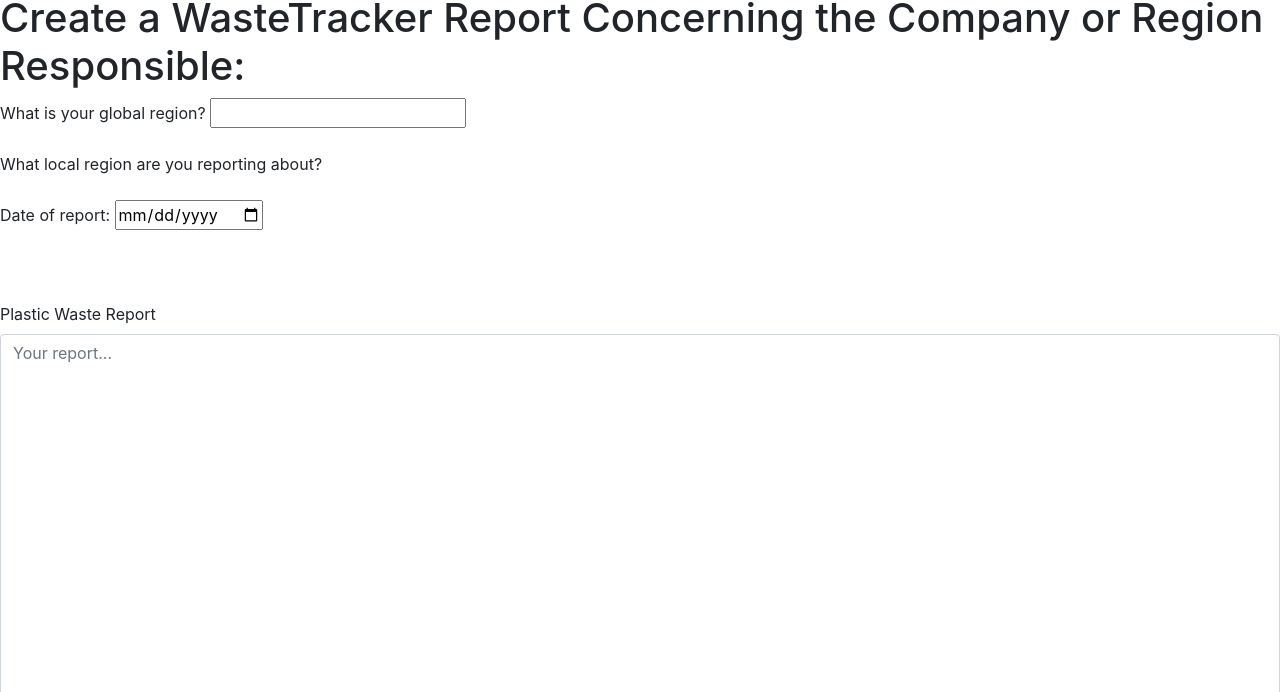
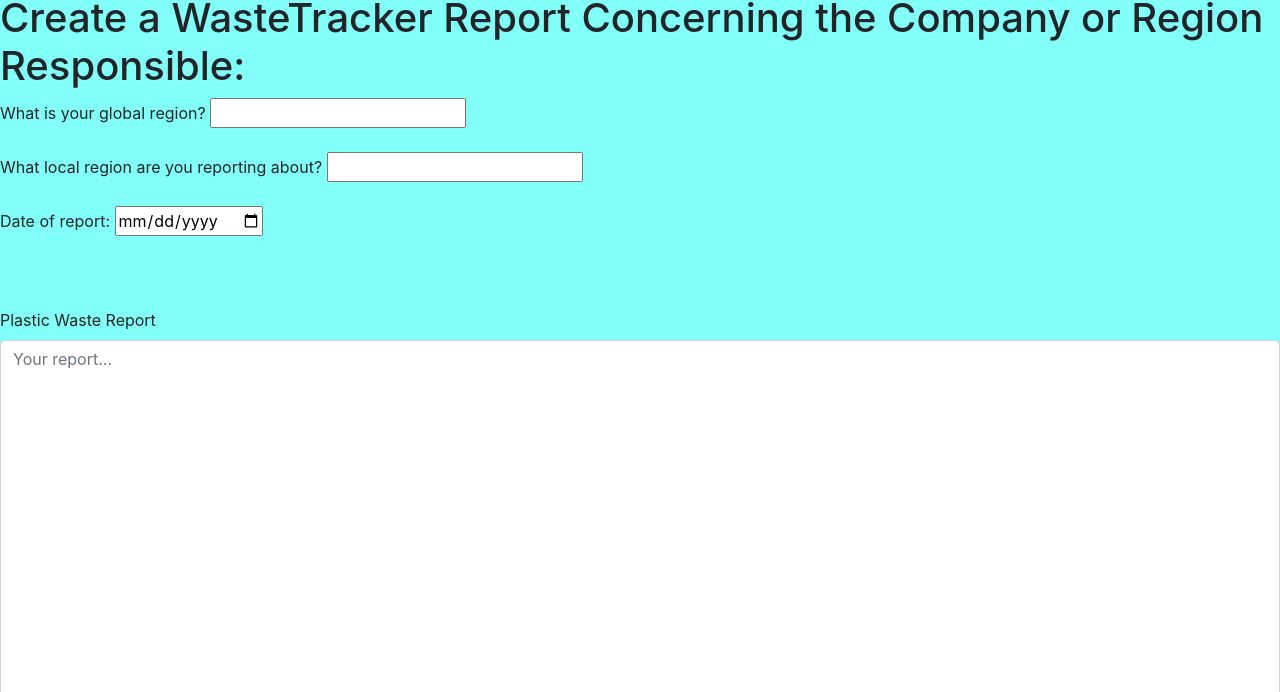
Before and after one commit to teknofage/Capstone---WasteTracker, a plain HTML site: page create_report.html in a window 1280 px wide. Shown: the part 108-800 px from the top of the page. Drawn offline with nearby package versions, Linux system fonts and the light colour scheme.

Commit message:
fixed backgrounds and text box

```diff
--- a/create_report.html
+++ b/create_report.html
@@ -7,6 +7,7 @@
     <title>Document</title>
 
     <link rel="stylesheet" href="https://stackpath.bootstrapcdn.com/bootstrap/4.3.1/css/bootstrap.min.css">
+    <link rel="stylesheet" href="styles.css">
 </head>
 
 <body>
@@ -20,7 +21,7 @@
     <input list="regions" name="region"><br><br>
 
     What local region are you reporting about?
-
+    <input type="text" placeholder="" required>
     <br><br>
 
 
```
Also changed, not shown: letter_template.html (+1 -0 lines), send_report.html (+1 -0 lines).
